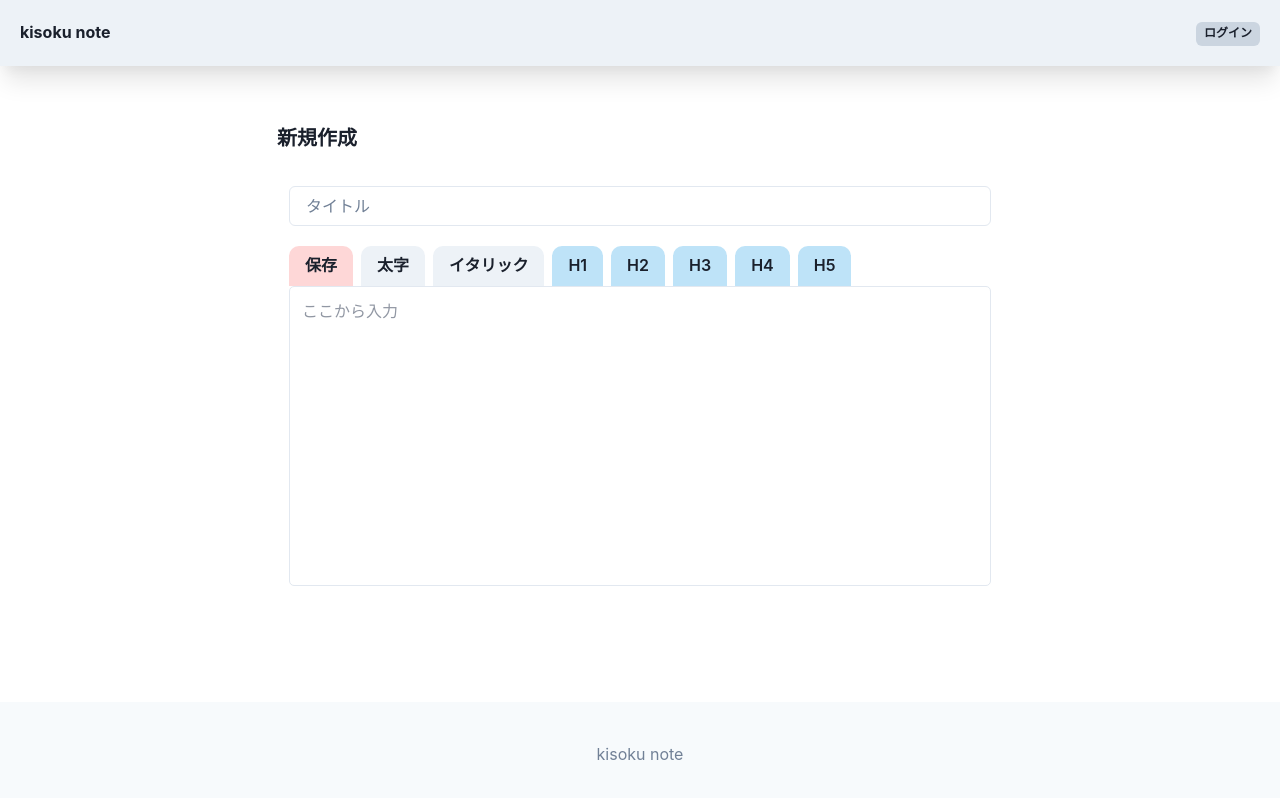
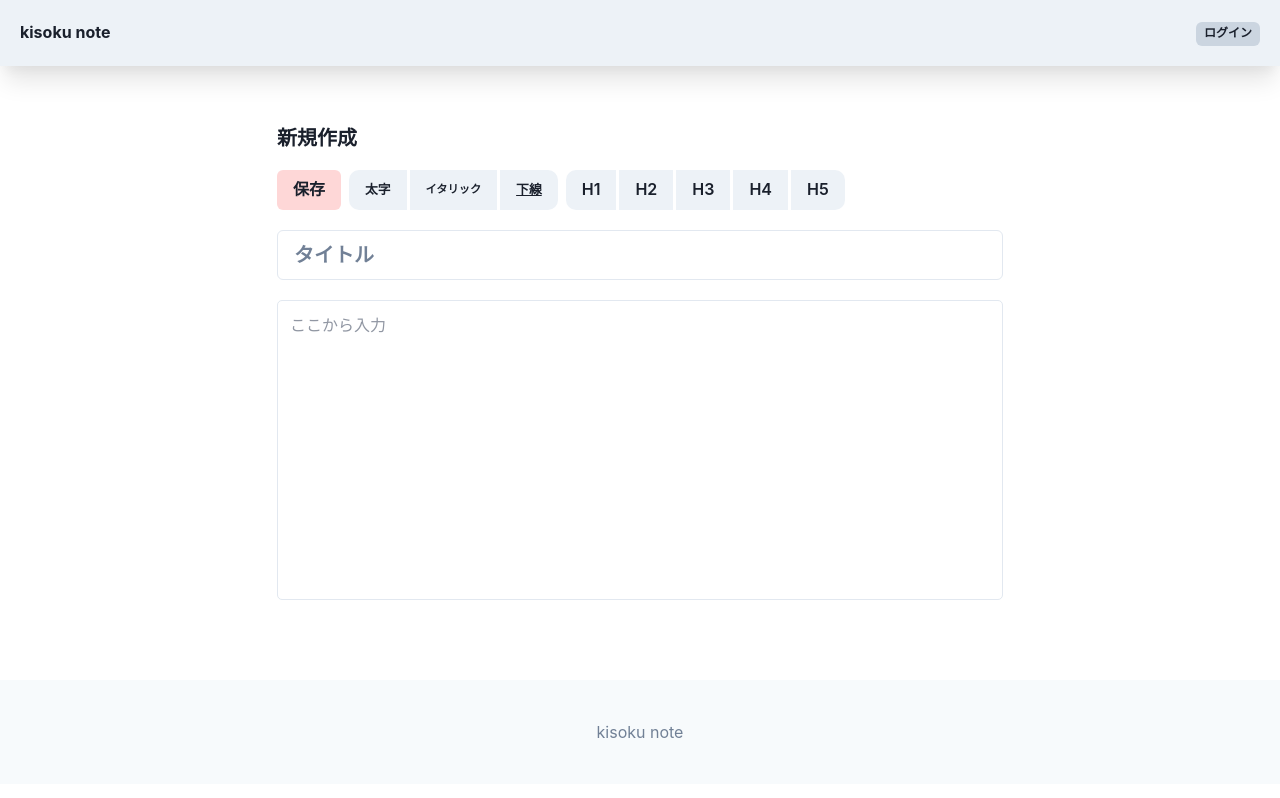
Before and after one commit to yuta-nos/kisoku-note, a React (Vite) app in the folder frontend/app-front/: page /new-document in a window 1280 px wide. Shown: the top 798 px of the page. Built offline with nearby package versions, Linux system fonts and the light colour scheme; no server answers.

Commit message:
readOnlyの付与とスタイリング調整
readOnlyをuseStateにて管理、切り替えの設定実装

```diff
--- a/frontend/app-front/src/components/document/DocumentPage.jsx
+++ b/frontend/app-front/src/components/document/DocumentPage.jsx
@@ -12,7 +12,7 @@ const DocumentPage = () => {
   const location = useLocation();
 
   return (
-    <Box>
+    <Box maxW="750px" my={12} mx="auto" p={3}>
       <TextEditor location={location} />
     </Box>
   )
--- a/frontend/app-front/src/components/document/NewDocument.jsx
+++ b/frontend/app-front/src/components/document/NewDocument.jsx
@@ -12,8 +12,8 @@ const NewDocument = () => {
   const location = useLocation();
 
   return (
-    <Box maxW="750px" my={12} mx="auto" p={3} >
-      <Heading as="h3" size="md">新規作成</Heading>
+    <Box maxW="750px" my={12} mx="auto" p={3}>
+      <Heading as="h3" size="md" >新規作成</Heading>
       <TextEditor location={location} />
     </Box>
   )
--- a/frontend/app-front/src/components/document/TextEditor.jsx
+++ b/frontend/app-front/src/components/document/TextEditor.jsx
@@ -17,7 +17,7 @@ import axios from 'axios';
 import { UUID } from "uuidjs";
 
 // styling
-import { Box, Button, Heading, HStack, Input } from "@chakra-ui/react";
+import { Box, Button, Heading, HStack, Input, Select } from "@chakra-ui/react";
 
 const TextEditor = ({location}) => {
 
@@ -26,14 +26,14 @@ const TextEditor = ({location}) => {
   );
 
   const params = useParams();
-  console.log(params)
+  // console.log(params)
 
   const navigate = useNavigate();
 
   // どのページに属しているエディタなのかを判定するために必要な値
   // console.log(location);
 
-  // 文書データ取得用（新規作成時は適用しない）
+  // 文書データ取得用
   useEffect( ()=>{
     const getDocContent = async() => {
       axios.get(`http://localhost:3000/auth/documents/${params.id}`)
@@ -49,7 +49,11 @@ const TextEditor = ({location}) => {
       } );
     }
     if(location.pathname !== "/new-document"){
+      // 新規作成ページではない場合
       getDocContent();
+    } else {
+      // 新規作成ページの場合
+      setReadOnly(false);
     }
   }, [] )
 
@@ -86,7 +90,7 @@ const TextEditor = ({location}) => {
     await axios.put(`http://localhost:3000/auth/documents/${params.id}`,{
       "title": inputTitle,
       "body": jsonData
-    })
+    }).then( ()=>{ setReadOnly(true) } )
   }
 
   const toggleBold = (e) => {
@@ -120,58 +124,84 @@ const TextEditor = ({location}) => {
 
   const [inputTitle, setInputTitle] = useState("");
 
+  const [ readOnly, setReadOnly ] = useState(true);
+
   return (
-    <Box maxW="750px" my={6} mx="auto" p={3} >
-      <Input placeholder='タイトル' value={inputTitle} onChange={(e)=>{ setInputTitle(e.target.value) }} />
-      <HStack mt={5}>
+    <Box>
+      { readOnly ?
+        <Button my={5} onClick={ ()=>{ setReadOnly( !readOnly ) } }>編集する</Button>
+      :
+        <HStack my={5}>
           { location.pathname === "/new-document" ?
             <Button
               onClick={saveContent}
-            borderRadius="10px 10px 0 0"
               bgColor="red.100"
             >保存</Button>
           :
+            <HStack spacing="3px">
               <Button
                 onClick={updateContent}
-            borderRadius="10px 10px 0 0"
                 bgColor="red.100"
+                borderRadius="10px 0 0 10px"
+
               >更新</Button>
+              <Button
+                onClick={ ()=>{ setReadOnly(true) } }
+                borderRadius="0 10px 10px 0"
+              >中止</Button>
+            </HStack>
           }
-
+          <HStack spacing="3px">
             <Button
               onClick={toggleBold}
-          borderRadius="10px 10px 0 0"
+              borderRadius="10px 0 0 10px"
+              fontSize="0.8em"
             >太字</Button>
             <Button
               onClick={toggleItalic}
-          borderRadius="10px 10px 0 0"
+              borderRadius="0"
+              fontSize="0.7em"
             >イタリック</Button>
             <Button
+                onClick={toggleH5}
+                borderRadius="0 10px 10px 0"
+                style={{textDecoration:"underline"}}
+                fontSize="0.8em"
+              >下線</Button>
+          </HStack>
+          <HStack spacing="3px">
+            <Button
               onClick={toggleH1}
-          borderRadius="10px 10px 0 0"
-          bgColor="blue.100"
+              borderRadius="10px 0 0 10px"
             >H1</Button>
             <Button
               onClick={toggleH2}
-          borderRadius="10px 10px 0 0"
-          bgColor="blue.100"
+              borderRadius={0}
             >H2</Button>
             <Button
               onClick={toggleH3}
-          borderRadius="10px 10px 0 0"
-          bgColor="blue.100"
+              borderRadius={0}
             >H3</Button>
             <Button
               onClick={toggleH4}
-          borderRadius="10px 10px 0 0"
-          bgColor="blue.100"
+              borderRadius={0}
             >H4</Button>
             <Button
               onClick={toggleH5}
-          borderRadius="10px 10px 0 0"
-          bgColor="blue.100"
+              borderRadius="0 10px 10px 0"
             >H5</Button>
           </HStack>
+        </HStack>
+      }
+      <Input
+        fontSize="xl"
+        fontWeight="bold"
+        py={6} mb={5}
+        placeholder='タイトル'
+        value={inputTitle}
+        onChange={(e)=>{ setInputTitle(e.target.value) }}
+        readOnly={readOnly}
+      />
       <Box
         mb={5} p={3} minH="300px"
         border="1px" borderColor="gray.200" borderRadius={5}
@@ -180,6 +210,7 @@ const TextEditor = ({location}) => {
           editorState={editorState}
           onChange={setEditorState}
           placeholder="ここから入力"
+          readOnly={readOnly}
         />
       </Box>
     </Box>
```
Lines whose indentation alone changed are shown as unchanged.
